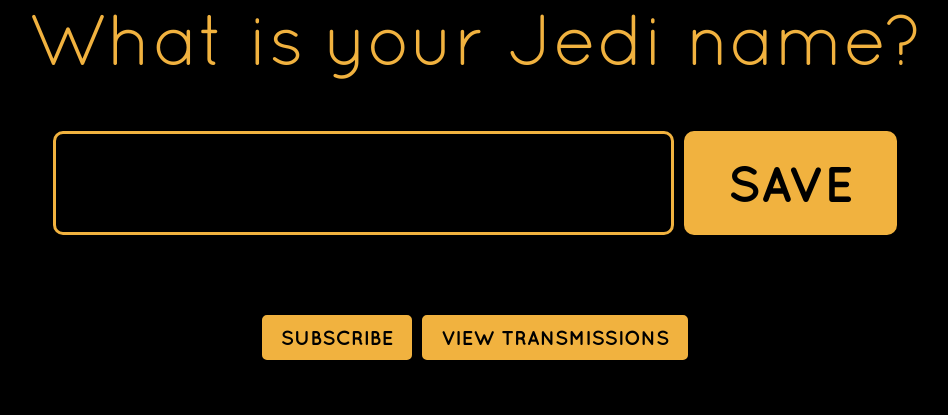
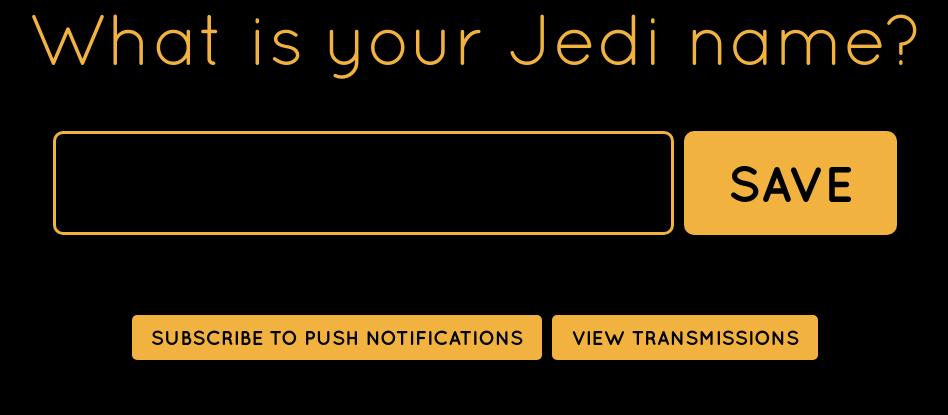
Before and after one commit to jedijulia/starwarspwa, a Django app: page / in a window 1280 px wide. Shown: the part 221-636 px from the top of the page, without its empty margins (165-1113 px from the left). Run offline with Django 3.2, Linux system fonts and the light colour scheme.

Commit message:
change subscription button texts to be more descriptive

```diff
--- a/starwarspwa/static/starwarspwa/javascripts/starwars.js
+++ b/starwarspwa/static/starwarspwa/javascripts/starwars.js
@@ -131,13 +131,13 @@ if ('serviceWorker' in navigator) {
 
 
 function changeSubscribeToUnsubscribe() {
-    $('.subscription-button').text('Unsubscribe');
+    $('.subscription-button').text('Unsubscribe From Push Notifications');
     $('.subscription-button').data('action', 'unsubscribe');
 }
 
 
 function changeUnsubscribeToSubscribe() {
-    $('.subscription-button').text('Subscribe');
+    $('.subscription-button').text('Subscribe To Push Notifications');
     $('.subscription-button').data('action', 'subscribe');
 }
 
--- a/starwarspwa/templates/starwarspwa/home.html
+++ b/starwarspwa/templates/starwarspwa/home.html
@@ -24,7 +24,7 @@
         </form>
 
         <footer>
-            <button class="button button--mini subscription-button" data-action="subscribe">Subscribe</button>
+            <button class="button button--mini subscription-button" data-action="subscribe">Subscribe To Push Notifications</button>
             <a href="/transmissions/" class="button button--mini">View Transmissions</a>
         </footer>
 
--- a/starwarspwa/templates/starwarspwa/transmissions.html
+++ b/starwarspwa/templates/starwarspwa/transmissions.html
@@ -21,7 +21,7 @@
         </ul>
 
         <footer>
-            <button class="button button--mini subscription-button" data-action="subscribe">Subscribe</button>
+            <button class="button button--mini subscription-button" data-action="subscribe">Subscribe To Push Notifications</button>
             <a href="/" class="button button--mini">Transmit Message</a>
         </footer>
 
```
